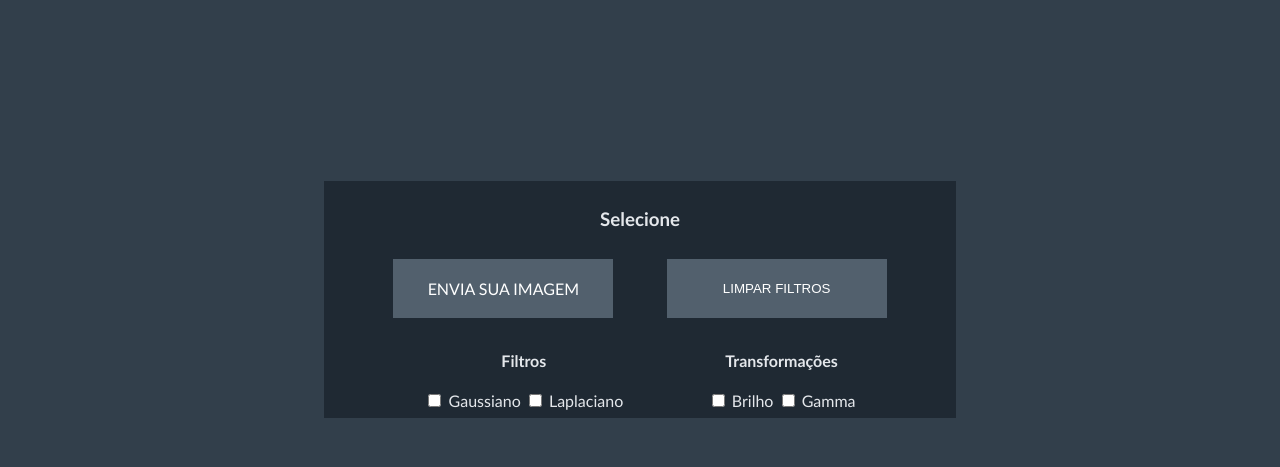
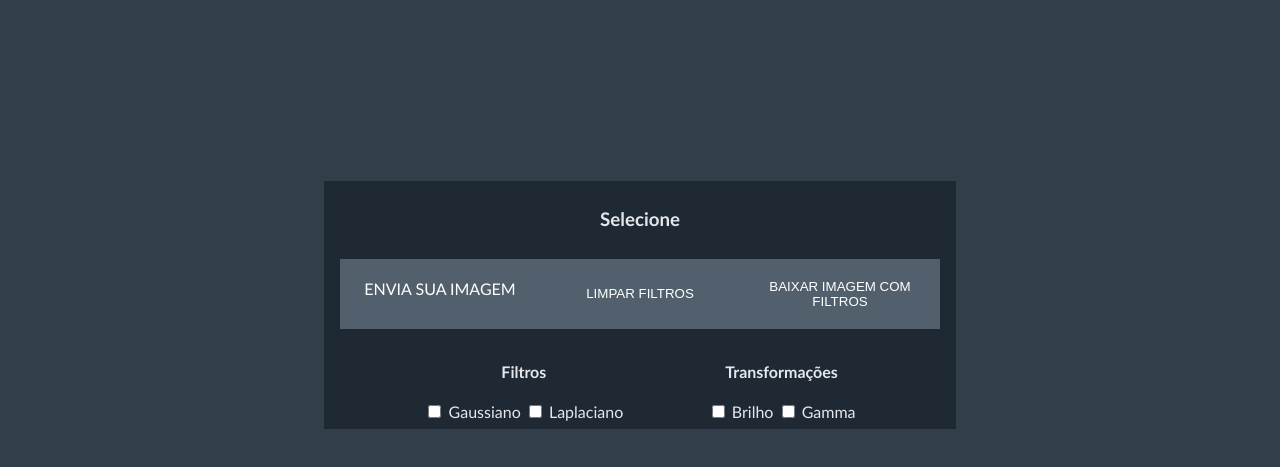
Before and after one commit to gabrielschirmer1903/coveiro-image-processing, a plain HTML site: page index.html in a window 1280 px wide. Shown: the part 173-640 px from the top of the page. Drawn offline with Linux system fonts and the light colour scheme.

Commit message:
added download button

```diff
--- a/index.html
+++ b/index.html
@@ -27,6 +27,7 @@
                 <input class="upload-input" type="file" name="upload-input" id="upload-input">
                 <label class="upload-label" for="upload-input">Envia sua imagem</label>
                 <button onclick="resetFilters()" class="reset-btn">Limpar filtros</button>
+                <button onclick="downloadNewImage()" class="reset-btn">Baixar imagem com filtros</button>
             </div>
               <div class="trecos">
                 <div class="filters">
--- a/index.js
+++ b/index.js
@@ -234,3 +234,12 @@ function applyGamma() {
 
   contextComFiltro.putImageData(imageData, 0, 0);
 }
+
+function downloadNewImage() {
+  const link = document.createElement("a")
+  let currentDate = new Date()
+
+  link.download = 'new_image_' + currentDate.getTime().toString() + '.png'
+  link.href = canvaoComFiltro.toDataURL('image/png', 1.0).replace('image/png', 'image/octet-strem')
+  link.click()
+}
```
